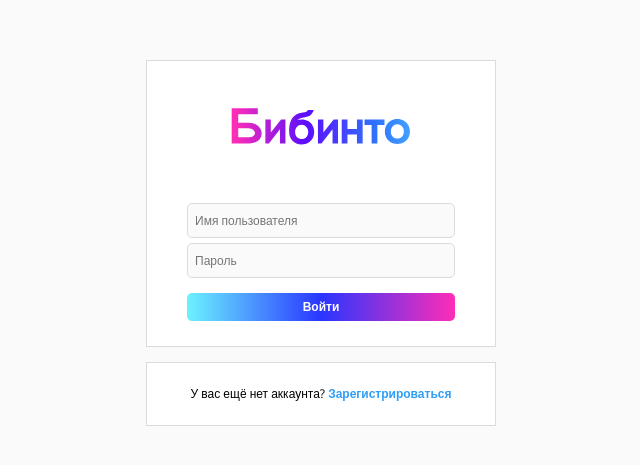
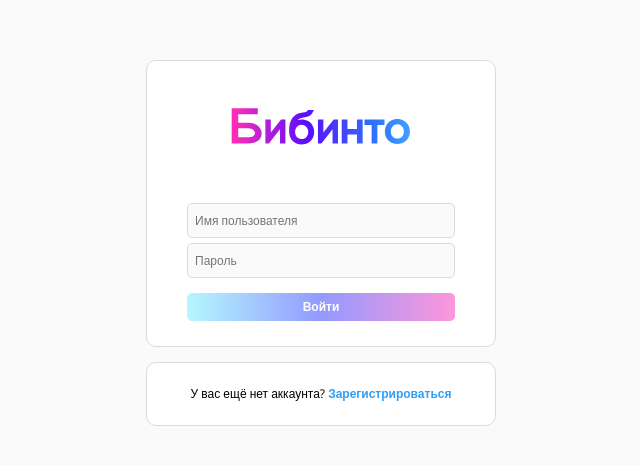
Before and after one commit to force278/bibintoApp-frontend, a React (Create React App) app in the folder web/: page / in a window 1280 px wide. Shown: the part 157-622 px from the top of the page, without its empty margins (319-959 px from the left). Built offline with nearby package versions, Linux system fonts and the light colour scheme.

Commit message:
Add files via upload

```diff
--- a/web/package.json
+++ b/web/package.json
@@ -7,9 +7,6 @@
     "@fortawesome/free-brands-svg-icons": "^6.3.0",
     "@fortawesome/free-regular-svg-icons": "^6.3.0",
     "@fortawesome/react-fontawesome": "^0.2.0",
-    "@testing-library/jest-dom": "^5.16.5",
-    "@testing-library/react": "^13.4.0",
-    "@testing-library/user-event": "^13.5.0",
     "prop-types": "^15.8.1",
     "react": "^18.2.0",
     "react-dom": "^18.2.0",
--- a/web/src/apollo.js
+++ b/web/src/apollo.js
@@ -1,5 +1,10 @@
-import { makeVar } from "@apollo/client";
+import { ApolloClient, InMemoryCache, makeVar } from "@apollo/client";
 
 export const isLoggedInVar = makeVar(false);
 
 export const darkModeVar = makeVar(false);
+
+export const client = new ApolloClient({
+    uri: "https://localhost:4000/graphql/",
+    cache: new InMemoryCache(),
+});
--- a/web/src/components/auth/Button.js
+++ b/web/src/components/auth/Button.js
@@ -10,6 +10,7 @@ border: none;
 border-radius: 5px;
 font-weight: 600;
 background: linear-gradient(90deg, #6CF2FE, #2936FF, #FE2DB7);
+opacity: ${(props) => (props.disabled ? "0.5" : "1")};
 `;
 
 export default Button;
--- /dev/null
+++ b/web/src/components/auth/FormError.js
@@ -0,0 +1,15 @@
+import styled from "styled-components";
+
+const SFormError = styled.span`
+  color: red;
+  font-weight: 600;
+  font-size: 12px;
+  margin: 5px 0 10px 0;
+  text-align: center;
+`;
+
+function FormError({ message }) {
+  return message === "" || !message ? null : <SFormError>{message}</SFormError>;
+}
+
+export default FormError;
--- a/web/src/components/auth/Input.js
+++ b/web/src/components/auth/Input.js
@@ -4,13 +4,17 @@ const Input = styled.input`
 width: 100%;
 padding: 8px 7px;
 background-color: #fafafa;
-  border: 0.5px solid ${(props) => props.theme.borderColor};
+border: 0.5px solid
+  ${(props) => (props.hasError ? "tomato" : props.theme.borderColor)};
 margin-top: 5px;
 box-sizing: border-box;
 border-radius: 5px;
 &::placeholder {
   font-size: 12px;
 }
+&:focus {
+  border-color: rgb(38, 38, 38);
+}
 `;
 
 export default Input;
--- a/web/src/components/shared.js
+++ b/web/src/components/shared.js
@@ -4,6 +4,7 @@ export const BaseBox = styled.div`
   background-color: white;
   border: 1px solid ${(props) => props.theme.borderColor};
   width: 100%;
+  border-radius: 10px;
 `;
 
 export const BoldLink = styled.span`
--- a/web/src/screens/Login.js
+++ b/web/src/screens/Login.js
@@ -6,13 +6,16 @@ import BottomBox from "../components/auth/BottomBox";
 import Input from "../components/auth/Input";
 import { Helmet } from "react-helmet-async";
 import { useForm } from "react-hook-form";
+import FormError from "../components/auth/FormError";
 
 
 
 function Login() {
-const {register, watch, handleSubmit} = useForm();
-const onSubmitValid = (data) => console.log(data);
-const onSubmitInvalid = (data) => console.log(data);
+const { register, handleSubmit, formState, setError } = useForm({ mode: "onChange" });
+  const onSubmitValid = (data) => {
+    //console.log(data);
+  };
+
 return (
     <AuthLayout>
        <Helmet>
@@ -22,10 +25,12 @@ return (
           <div>
             <img src="bibinto.svg" width="180" height="60" alt="Бибинто"></img>
           </div>
-          <form onSubmit={handleSubmit(onSubmitValid, onSubmitInvalid)}>
-            <Input {...register('username', {required: "Имя пользователя обязательно для заполнения"})} type="text" placeholder="Имя пользователя" />
-            <Input {...register('password', {required: "Пароль обязателен для заполнения"})} type="password" placeholder="Пароль" />
-            <Button type="submit" value="Войти" />
+          <form onSubmit={handleSubmit(onSubmitValid)}>
+            <Input {...register('username', {required: "Имя пользователя обязательно для заполнения"})} type="text" placeholder="Имя пользователя" hasError={Boolean(formState.errors?.username?.message)} />
+            <FormError message={formState.errors?.username?.message} />
+            <Input {...register('password', {required: "Пароль обязателен для заполнения"})} type="password" placeholder="Пароль" hasError={Boolean(formState.errors?.password?.message)}/>
+            <FormError message={formState.errors?.password?.message} />
+            <Button type="submit" value="Войти" disabled={!formState.isValid} />
           </form>
         </FormBox>
         <BottomBox cta="У вас ещё нет аккаунта? " link={routes.signUp} linkText={"Зарегистрироваться"}/>
```
Lines whose indentation alone changed are shown as unchanged.
